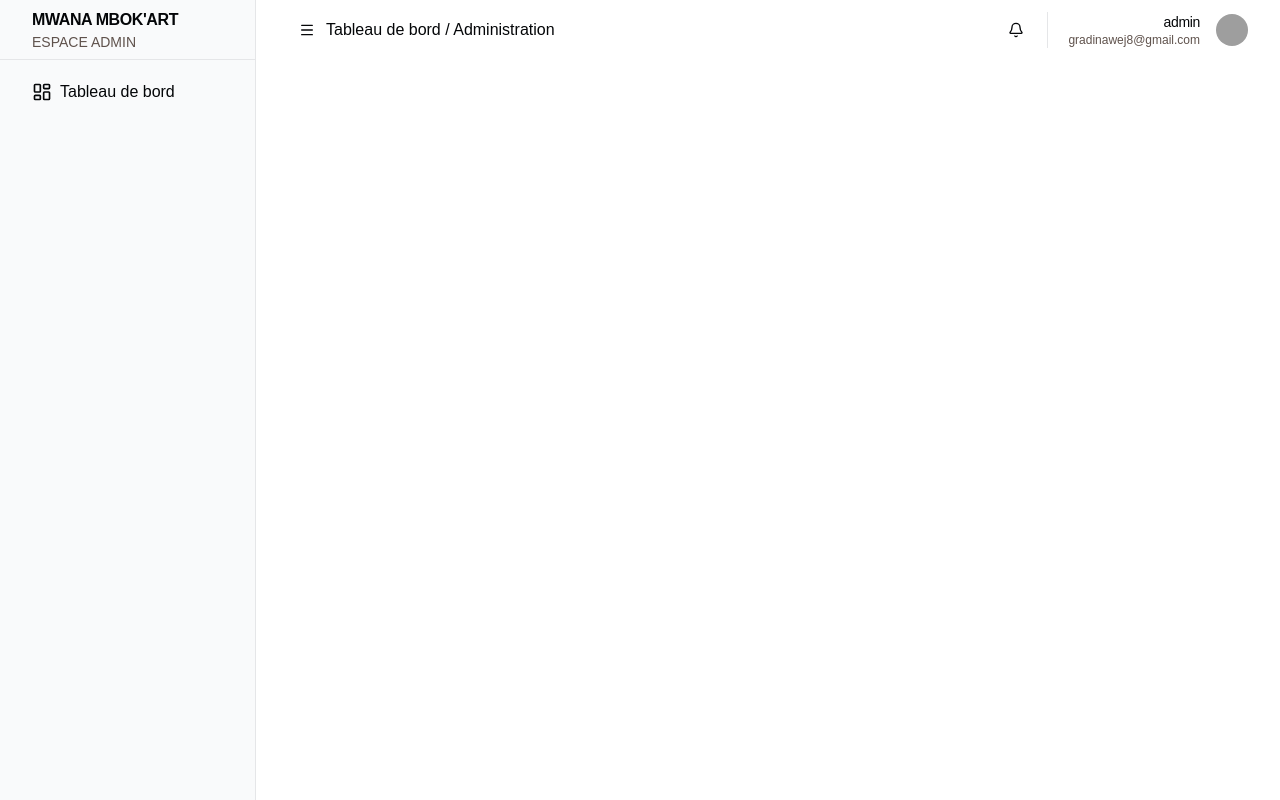
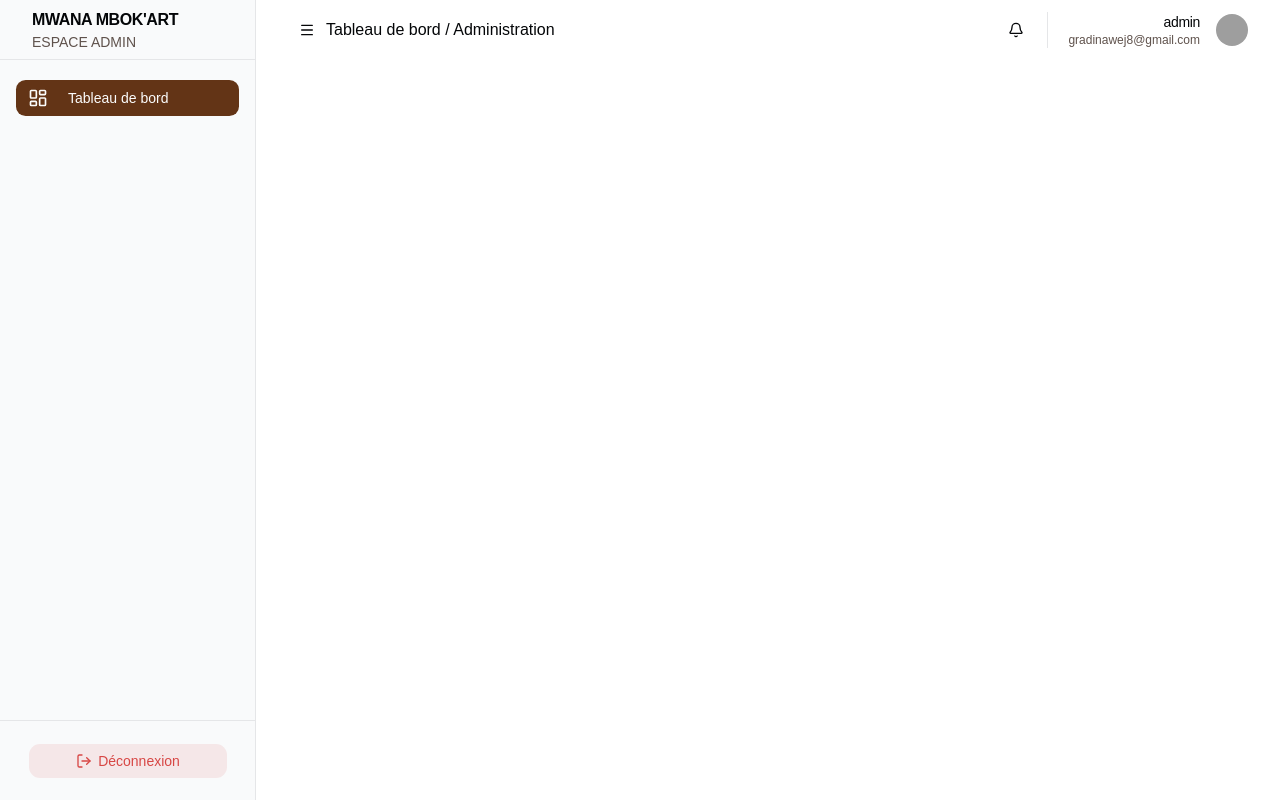
Before and after one commit to gradi256/frontendmwanambokart, a React (Vite) app: page /admin in a window 1280 px wide. Built offline with nearby package versions, Linux system fonts and the light colour scheme; grey boxes are pictures that could not be loaded.

Commit message:
feat : ajout du bouton déconnexion dans le composant sidebar

```diff
--- a/src/features/admin/components/Sidebar.tsx
+++ b/src/features/admin/components/Sidebar.tsx
@@ -1,5 +1,6 @@
-import { LayoutDashboard } from "lucide-react"
+import { LayoutDashboard, LogOut } from "lucide-react"
 import { SidebarNavlink } from "./SidebarNavlink"
+import { Button } from "@/components/ui/button"
 
 const NAV_ITEMS = [
   {
@@ -26,7 +27,7 @@ export const Sidebar = () => {
       </div>
 
       {/* menu de navigation dans admin */}
-      <nav className="flex flex-col gap-6 px-8 mt-5">
+      <nav className="mt-5 flex flex-col gap-6 px-4">
         {NAV_ITEMS.map((item) => (
           <SidebarNavlink
             id={item.id}
@@ -36,6 +37,14 @@ export const Sidebar = () => {
           />
         ))}
       </nav>
+
+      {/* bouton de dédconnexion */}
+      <div className="fixed bottom-0 flex h-20 w-64 items-center justify-center border-t border-sidebar-border">
+        <Button className="w-50" size={'lg'} variant={"destructive"}>
+          <LogOut />
+          Déconnexion
+        </Button>
+      </div>
     </aside>
   )
 }
--- a/src/features/admin/components/SidebarNavlink.tsx
+++ b/src/features/admin/components/SidebarNavlink.tsx
@@ -8,7 +8,13 @@ export const SidebarNavlink = ({
   icon,
 }: SidebarNavlinkType) => {
   return (
-    <NavLink key={id} to={href} className={`flex items-center gap-2`}>
+    <NavLink
+      key={id}
+      to={href}
+      className={({ isActive }) =>
+        `flex items-center gap-5 rounded-md px-3 py-2 text-sm ${isActive ? "bg-sidebar-primary text-sidebar-primary-foreground" : "text-sidebar-accent-foreground hover:bg-sidebar-accent"}`
+      }
+    >
       {icon}
       <span>{title}</span>
     </NavLink>
```
